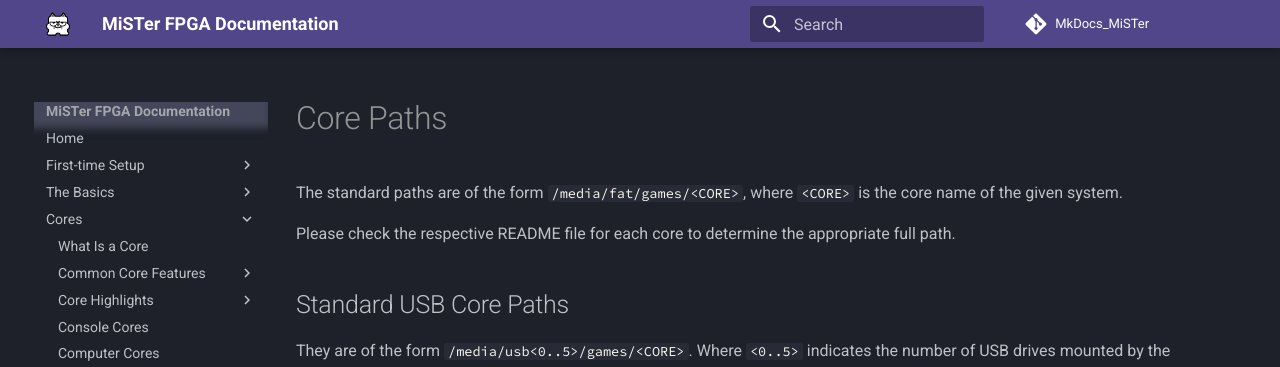
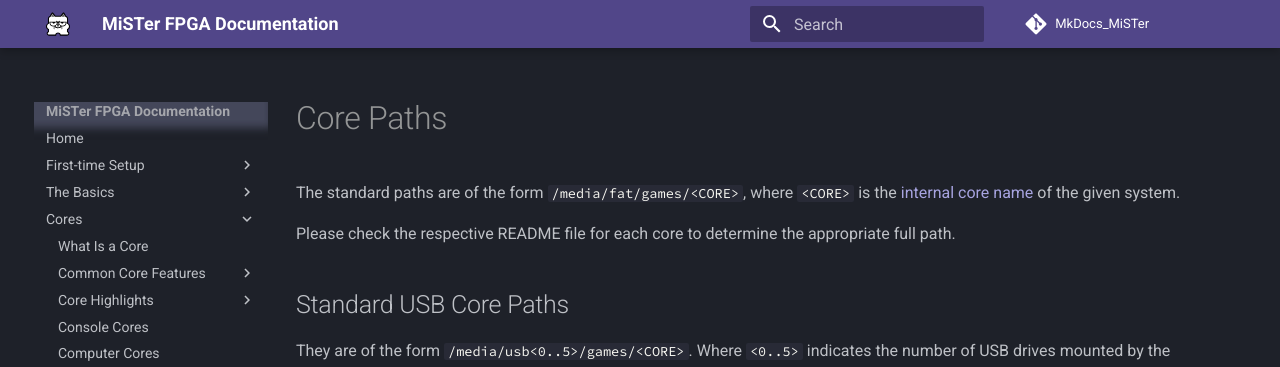
Before and after one commit to MiSTer-devel/MkDocs_MiSTer, an MkDocs documentation site: the page built from docs/cores/paths.md, in a window 1280 px wide and 1181 px high. Shown: the top 367 px of the window. Built offline with MkDocs 1.6.1 and Material for MkDocs 9.7.7, drawn with Linux system fonts in a browser that asks for light colours; comment, search, counter and statistics services are not loaded.

Commit message:
add corenames.md relative link to paths.md

```diff
--- a/docs/cores/paths.md
+++ b/docs/cores/paths.md
@@ -3,7 +3,7 @@
   - toc
 ---
 
-The standard paths are of the form `/media/fat/games/<CORE>`, where `<CORE>` is the core name of the given system.
+The standard paths are of the form `/media/fat/games/<CORE>`, where `<CORE>` is the [internal core name](../developer/corenames.md) of the given system.
 
 Please check the respective README file for each core to determine the appropriate full path.
 
```
